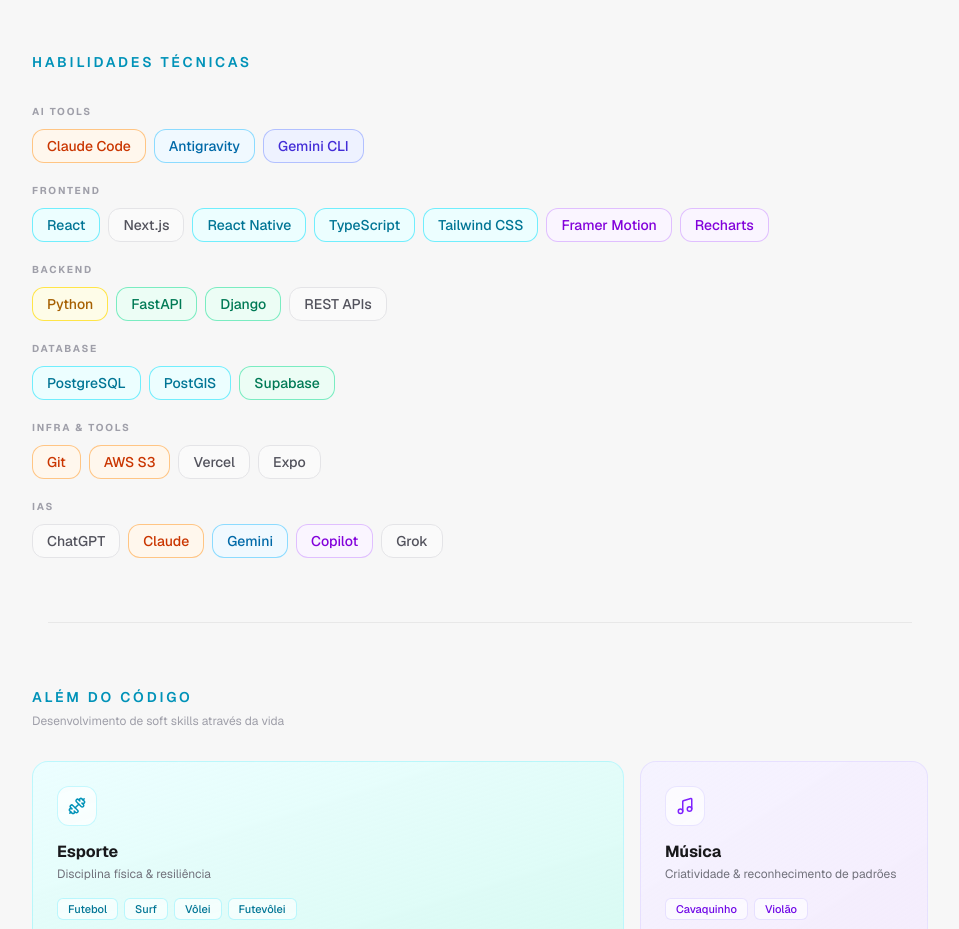
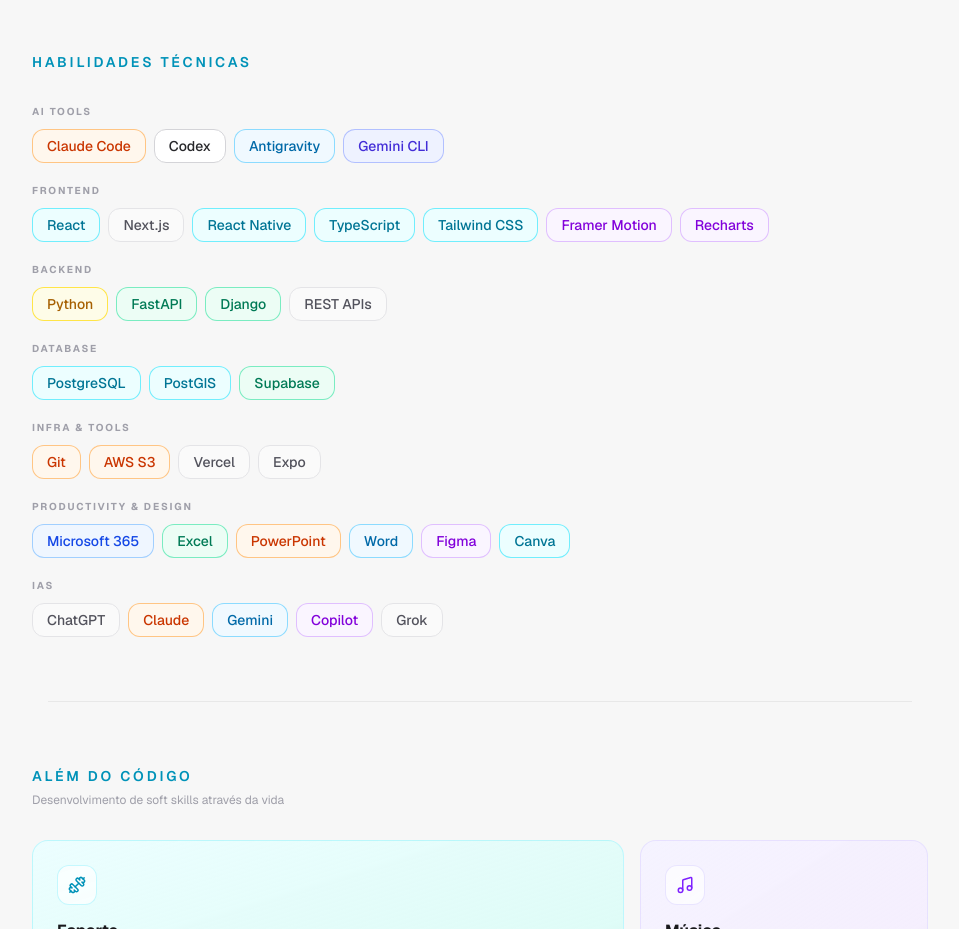
Before and after one commit to FelipeVilelaFreire/Curriculo-CV-, a Next.js app: page / in a window 1280 px wide. Shown: the part 3260-4189 px from the top of the page, without its empty margins (160-1119 px from the left). Built offline with nearby package versions, Linux system fonts and the light colour scheme.

Commit message:
Add productivity and AI skills

```diff
--- a/src/components/sections/SkillsSection.tsx
+++ b/src/components/sections/SkillsSection.tsx
@@ -33,6 +33,12 @@
   indigo:
     "border-indigo-300/80 text-indigo-700 bg-indigo-50 hover:bg-indigo-100 hover:border-indigo-400/90 " +
     "dark:border-indigo-500/35 dark:text-indigo-300 dark:bg-indigo-500/[0.07] dark:hover:bg-indigo-500/[0.13] dark:hover:border-indigo-400/55 dark:hover:shadow-[0_0_22px_rgba(99,102,241,0.18)]",
+  codex:
+    "border-zinc-300 text-zinc-800 bg-white hover:bg-zinc-50 hover:border-emerald-400/80 hover:text-emerald-700 " +
+    "dark:border-white/25 dark:text-white dark:bg-white/[0.06] dark:hover:bg-emerald-500/[0.10] dark:hover:border-emerald-400/55 dark:hover:text-emerald-200 dark:hover:shadow-[0_0_24px_rgba(16,185,129,0.18)]",
+  blue:
+    "border-blue-300/80 text-blue-700 bg-blue-50 hover:bg-blue-100 hover:border-blue-400/90 " +
+    "dark:border-blue-500/35 dark:text-blue-300 dark:bg-blue-500/[0.06] dark:hover:bg-blue-500/[0.12] dark:hover:border-blue-400/55",
 };
 
 export default function SkillsSection() {
--- a/src/data/skills.ts
+++ b/src/data/skills.ts
@@ -1,4 +1,15 @@
-export type SkillColor = "cyan" | "purple" | "green" | "white" | "orange" | "yellow" | "amber" | "sky" | "indigo";
+export type SkillColor =
+  | "cyan"
+  | "purple"
+  | "green"
+  | "white"
+  | "orange"
+  | "yellow"
+  | "amber"
+  | "sky"
+  | "indigo"
+  | "codex"
+  | "blue";
 
 export interface SkillItem  { name: string; color: SkillColor }
 export interface SkillGroup { label: string; skills: SkillItem[] }
@@ -8,6 +19,7 @@
     label: "AI Tools",
     skills: [
       { name: "Claude Code", color: "orange" },
+      { name: "Codex",       color: "codex"  },
       { name: "Antigravity", color: "sky"    },
       { name: "Gemini CLI",  color: "indigo" },
     ],
@@ -51,6 +63,17 @@
     ],
   },
   {
+    label: "Productivity & Design",
+    skills: [
+      { name: "Microsoft 365", color: "blue"   },
+      { name: "Excel",         color: "green"  },
+      { name: "PowerPoint",    color: "orange" },
+      { name: "Word",          color: "sky"    },
+      { name: "Figma",         color: "purple" },
+      { name: "Canva",         color: "cyan"   },
+    ],
+  },
+  {
     label: "IAs",
     skills: [
       { name: "ChatGPT", color: "white"  },
```
